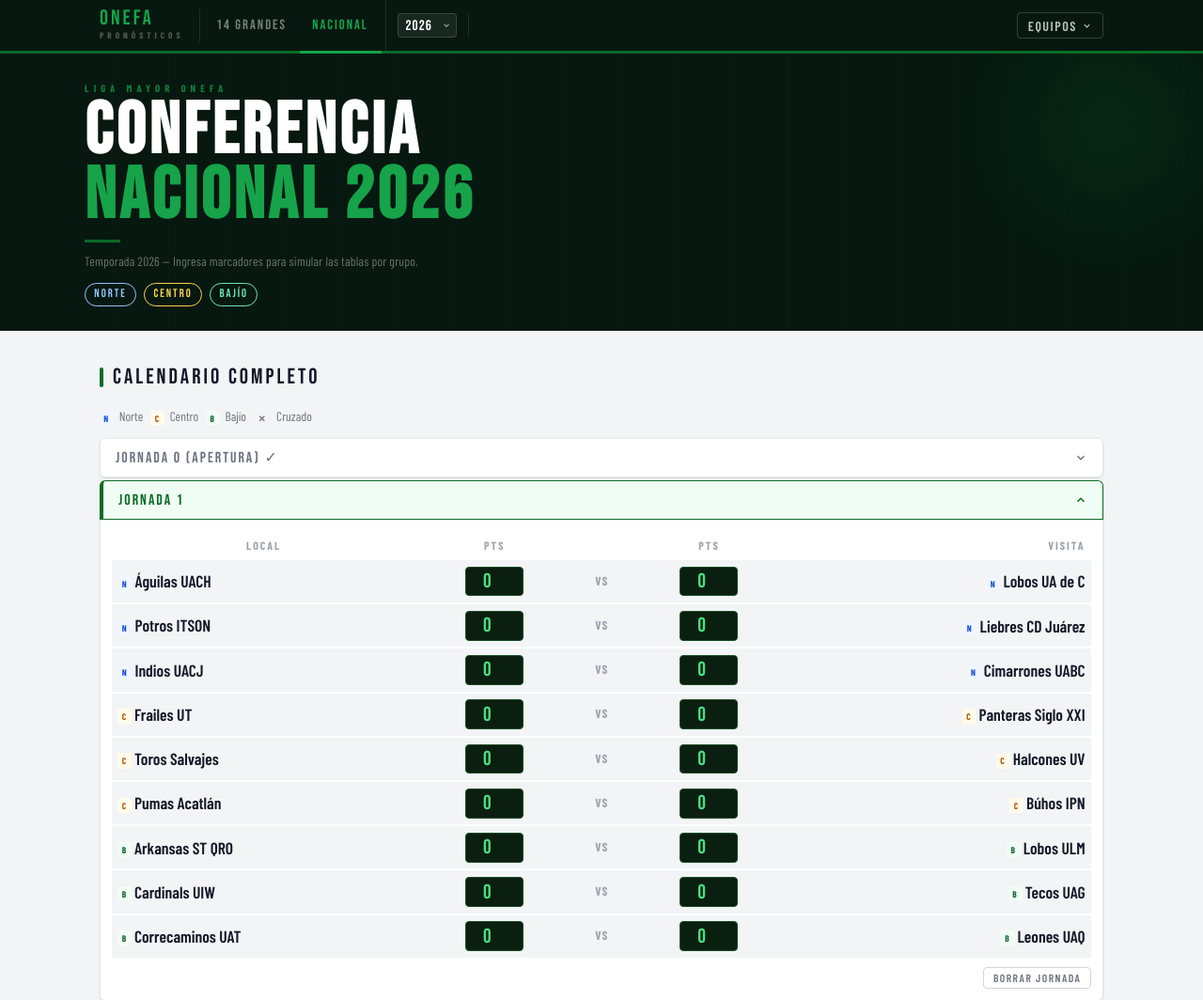
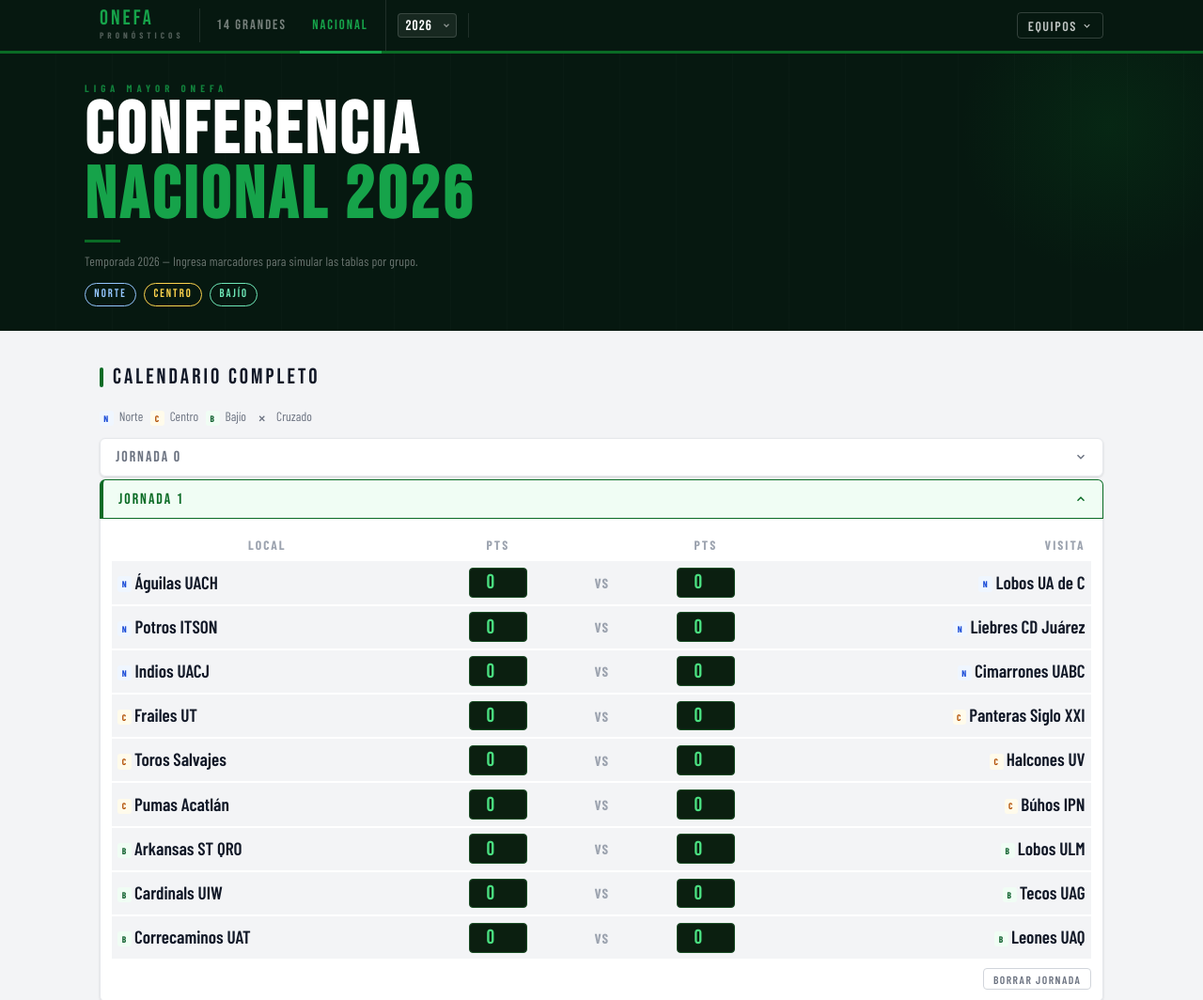
Before and after one commit to BrunoRavelo/onefa, a plain HTML site: page nacional.html in a window 1280 px wide. Shown: the top 1064 px of the page at 94% size. Drawn offline with nearby package versions, Linux system fonts and the light colour scheme.

Commit message:
diseño y jornada 0 logica

```diff
--- a/nacional.html
+++ b/nacional.html
@@ -215,7 +215,7 @@ function generarCalendario() {
       </tr>`;
     });
 
-    const jLabel  = j === 0 ? 'Jornada 0 (Apertura)' : `Jornada ${j}`;
+    const jLabel  = `Jornada ${j}`;
     const bodyId  = `jbn${j}`;
     acc.insertAdjacentHTML('beforeend', `
       <div class="j-item">
--- a/onefa.css
+++ b/onefa.css
@@ -261,15 +261,15 @@ body {
 /* Tabla de partidos */
 .m-tbl { width: 100%; border-collapse: separate; border-spacing: 0 2px; margin-top: .4rem; }
 .m-tbl thead th {
-  font-size: .75rem; font-weight: 700; letter-spacing: 2px;
+  font-size: .85rem; font-weight: 700; letter-spacing: 2px;
   text-transform: uppercase; color: var(--light);
   padding: .3rem .4rem; border: none; background: transparent;
 }
 .m-tbl tbody tr { background: var(--bg); border-radius: 4px; }
 .m-tbl tbody tr:hover { background: #E8F5ED; }
 .m-tbl td { padding: .42rem .4rem; border: none; vertical-align: middle; }
-.t-name { font-weight: 600; font-size: 1.1rem; color: var(--text); }
-.vs-sep { text-align: center; color: var(--light); font-size: .82rem; font-weight: 700; letter-spacing: 1px; }
+.t-name { font-weight: 600; font-size: 1.2rem; color: var(--text); }
+.vs-sep { text-align: center; color: var(--light); font-size: .92rem; font-weight: 700; letter-spacing: 1px; }
 
 /* Inputs de marcador — estilo LED */
 .score-inp {
@@ -474,7 +474,7 @@ body {
 
   /* Score inputs */
   .score-inp { width: 50px !important; font-size: 1.1rem !important; }
-  .t-name { font-size: 1rem; }
+  .t-name { font-size: 1.1rem; }
 
   /* Ocultar columnas extras en tablas */
   .s-tbl .hide-sm { display: none; }
--- a/onefa_nacional_2026.json
+++ b/onefa_nacional_2026.json
@@ -1,7 +1,7 @@
 {
   "temporada": 2026,
   "conferencia": "Nacional",
-  "jornadas_jugadas": 0,
+  "jornadas_jugadas": -1,
   "grupos": {
     "Norte": ["Águilas UACH","Potros ITSON","Indios UACJ","Lobos UA de C","Cimarrones UABC","Liebres CD Juárez"],
     "Centro": ["Panteras Siglo XXI","Halcones UV","Búhos IPN","Frailes UT","Potros Salvajes","Toros Salvajes","Pumas Acatlán"],
```
